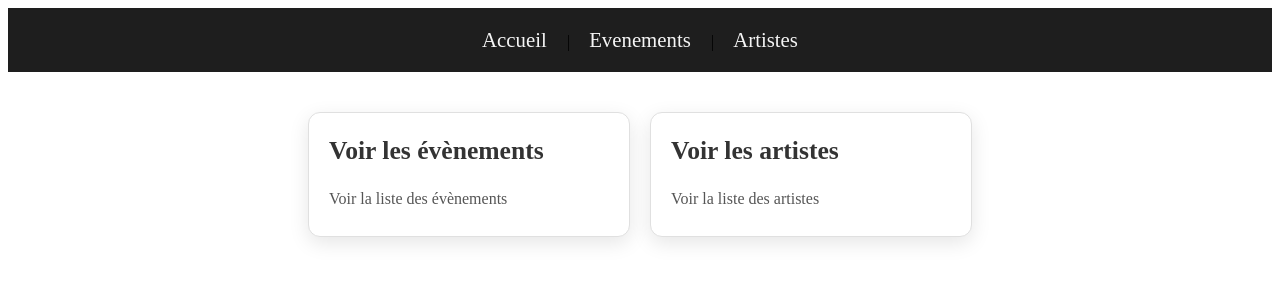
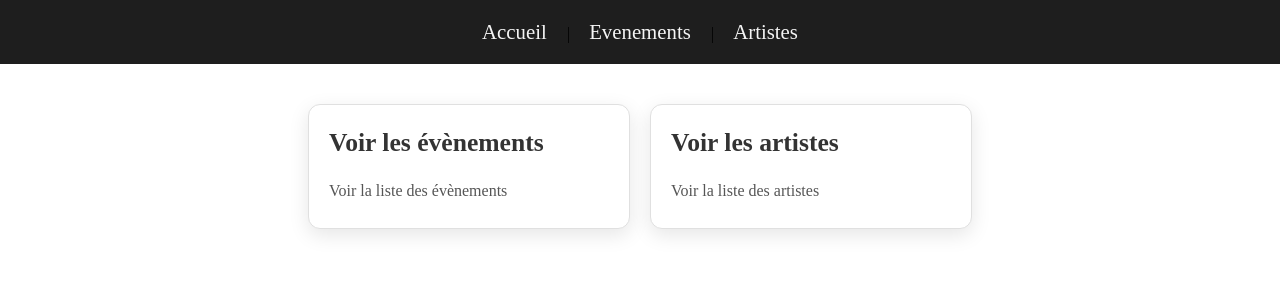
Before and after one commit to vasseen1/TP2-FullStack, an Angular app in the folder tp-projet/: page / in a window 1280 px wide. Shown: the top 300 px of the page. Built offline with nearby package versions, Linux system fonts and the light colour scheme.

Commit message:
Styles.css, correction du header

```diff
--- a/tp-projet/src/styles.css
+++ b/tp-projet/src/styles.css
@@ -1 +1,5 @@
-/* You can add global styles to this file, and also import other style files */
+html, body {
+    margin: 0;
+    padding: 0;
+    height: 100%;
+}
```
